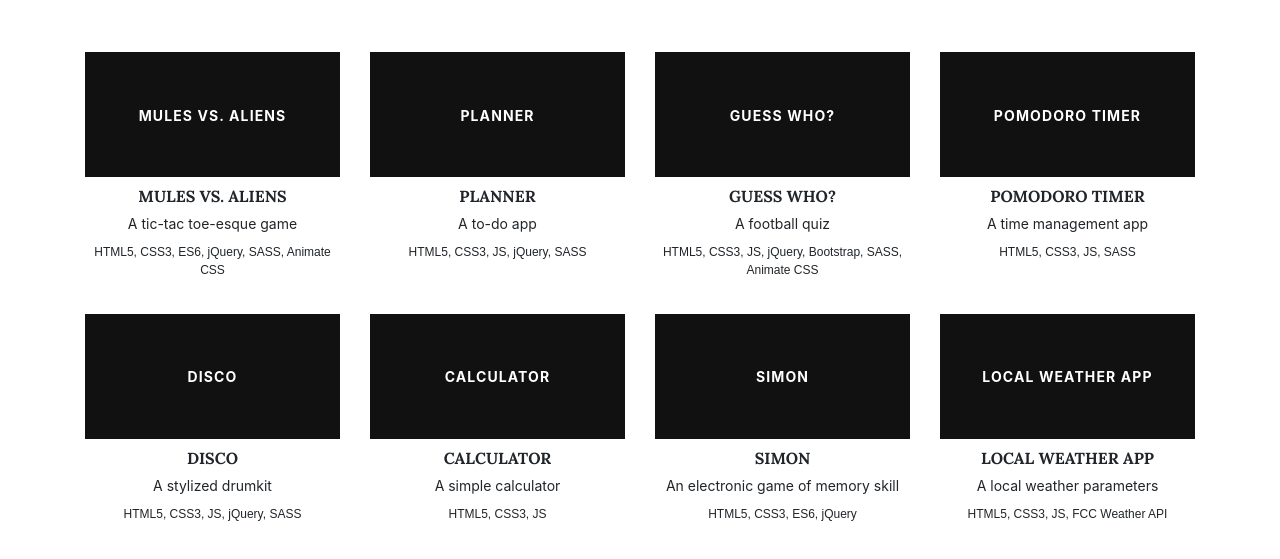
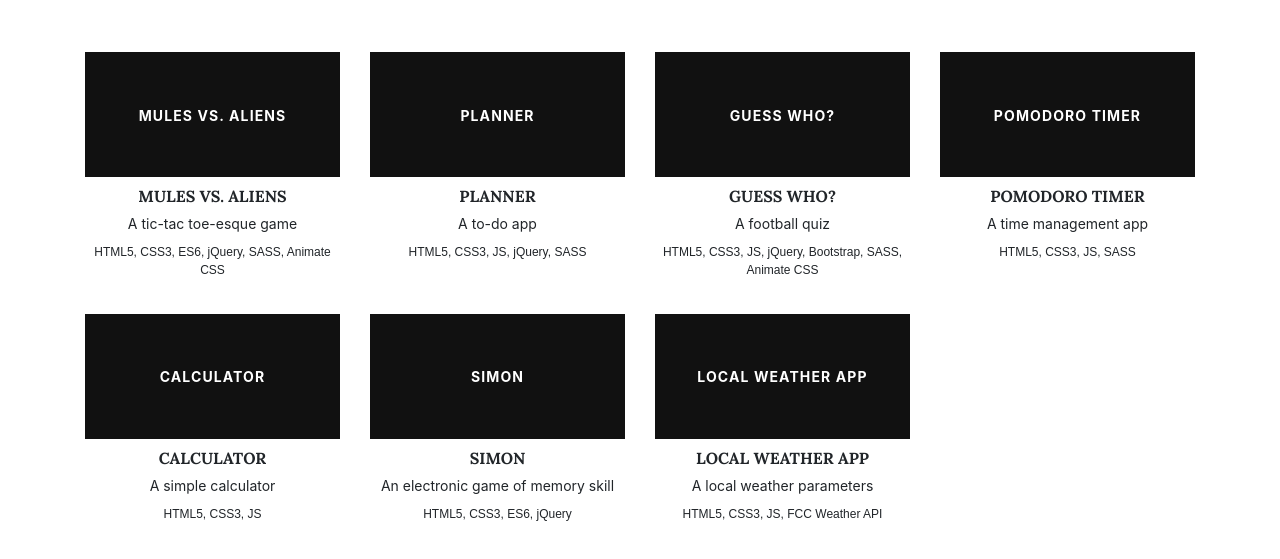
Before and after one commit to jackowiak/freecodecamp-summary, a plain HTML site: page index.html in a window 1280 px wide. Shown: the part 141-700 px from the top of the page. Drawn offline with nearby package versions, Linux system fonts and the light colour scheme; a web font is replaced by a local one.

Commit message:
Update index.html

```diff
--- a/index.html
+++ b/index.html
@@ -95,23 +95,6 @@
                         </div>
                 </div>
                 <div class="col-sm-6 col-lg-3 project-unit">
-                        <a href="https://jackowiak.github.io/disco/" class="portfolio-link" target="_blank">
-                            <div class="project-board">
-                            </div>
-                            <div class="alt-subtitle">
-                                <div class="alt-text">view project</div>
-                            </div>
-                            <div class="alt-subtitle-first">
-                                <div class="alt-text-first">disco</div>
-                            </div>
-                        </a>
-                        <div class="project-info">
-                            <h5>disco</h5>
-                            <h6>A stylized drumkit</h6>
-                            <p>HTML5, CSS3, JS, jQuery, SASS</p>
-                        </div>
-                </div>
-                <div class="col-sm-6 col-lg-3 project-unit">
                         <a href="https://jackowiak.github.io/calculator/" class="portfolio-link" target="_blank">
                             <div class="project-board">
                             </div>
```
